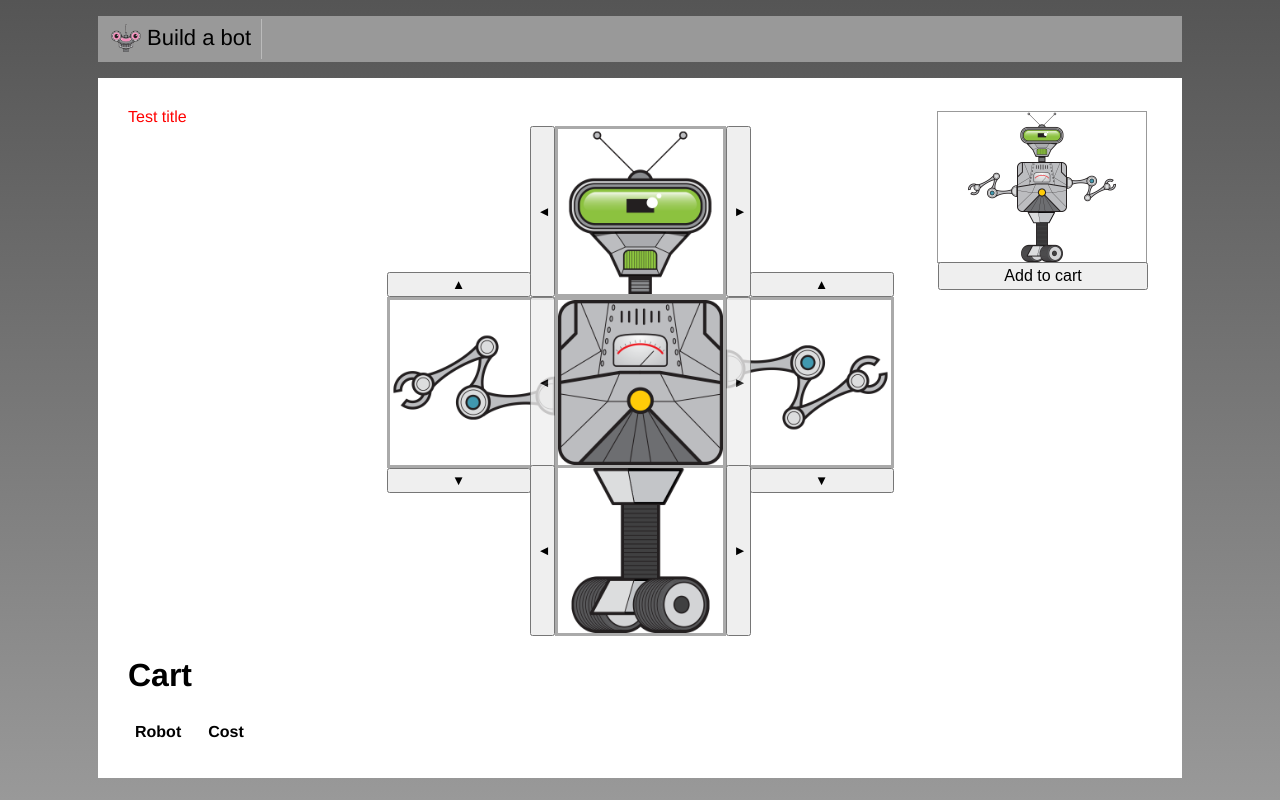
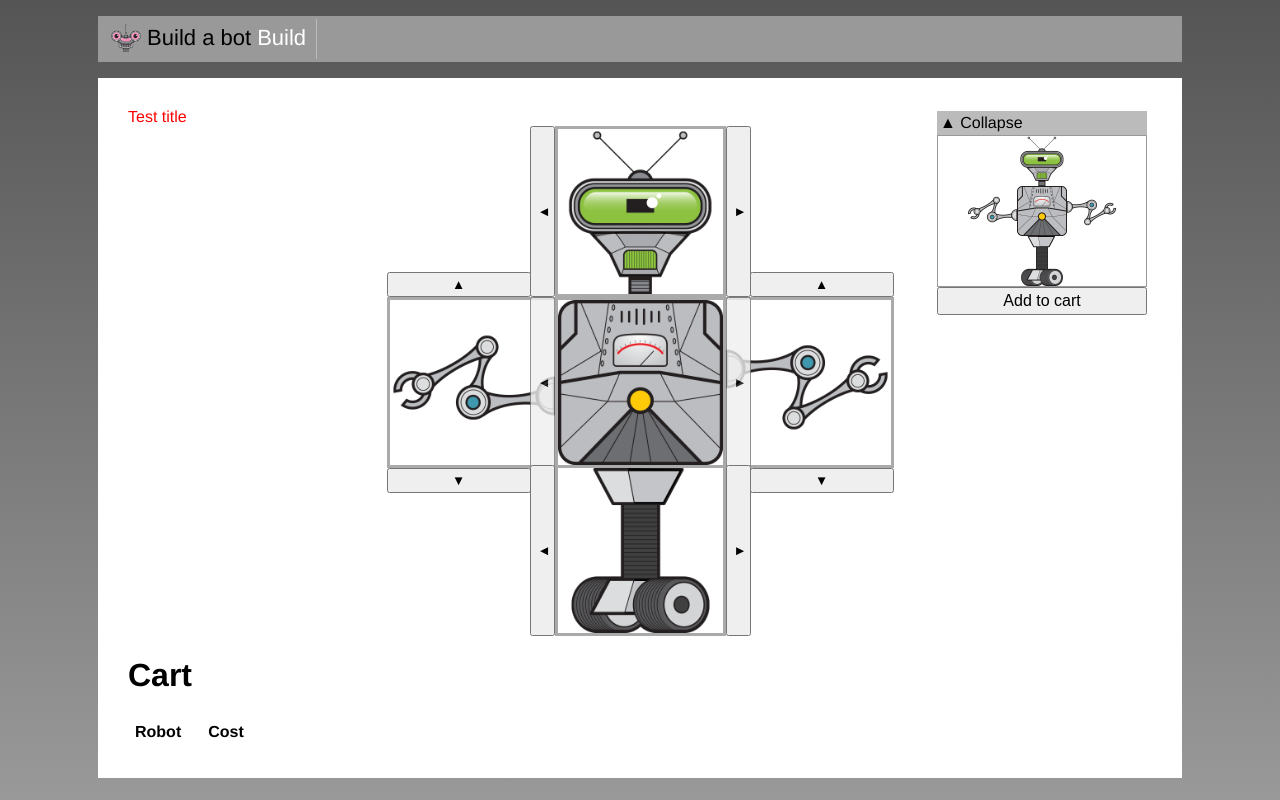
Before and after one commit to kimnovak/build-a-robot, a Vue app: page /#/build in a window 1280 px wide. Built offline with nearby package versions, Linux system fonts and the light colour scheme.

Commit message:
Add routes

```diff
--- a/package.json
+++ b/package.json
@@ -11,7 +11,8 @@
     "core-js": "^3.6.5",
     "node-sass": "^5.0.0",
     "sass-loader": "^10.1.0",
-    "vue": "^2.6.11"
+    "vue": "^2.6.11",
+    "vue-router": "^3.4.9"
   },
   "devDependencies": {
     "@vue/cli-plugin-babel": "~4.5.0",
--- a/src/App.vue
+++ b/src/App.vue
@@ -4,8 +4,13 @@
       <nav>
         <ul>
           <li class="nav-item">
-            <img class="logo" src="./assets/build-a-bot-logo.png" />
-            Build a bot
+            <router-link :to="{name: 'Home'}" class="nav-link" exact>
+              <img class="logo" src="./assets/build-a-bot-logo.png" />
+              Build a bot
+            </router-link>
+            <router-link :to="{name: 'Build'}" class="nav-link" exact>
+              Build
+            </router-link>
           </li>
         </ul>
       </nav>
@@ -14,19 +19,15 @@
       <div class="robot-name">
         Test title
       </div>
-      <RobotBuilder />
+      <router-view/>
     </main>
   </div>
 </template>
 
 <script>
-import RobotBuilder from './build/RobotBuilder.vue';
 
 export default {
   name: 'App',
-  components: {
-    RobotBuilder,
-  },
 };
 </script>
 
@@ -76,4 +77,11 @@ ul {
   vertical-align: middle;
   height: 30px;
 }
+.nav-link {
+  text-decoration: none;
+  color: inherit;
+}
+.router-link-active {
+  color: white;
+}
 </style>
--- a/src/home/HomePage.vue
+++ b/src/home/HomePage.vue
@@ -4,7 +4,7 @@
       <img class="robot" src="../assets/robot-home.png" aria-hidden="true" />
     </div>
     <div class="get-started">
-      <a href="">Get started</a> building your first robot!
+      <router-link to="/build">Get started</router-link> building your first robot!
     </div>
   </div>
 </template>
--- a/src/main.js
+++ b/src/main.js
@@ -1,8 +1,11 @@
 import Vue from 'vue';
 import App from './App.vue';
+
+import router from './router';
 
 Vue.config.productionTip = false;
 
 new Vue({
   render: (h) => h(App),
+  router,
 }).$mount('#app');
--- /dev/null
+++ b/src/parts/PartInfo.vue
@@ -0,0 +1,30 @@
+<template>
+  <div>
+    <h1>{{part.title}}</h1>
+    <div>
+      {{part.description}}
+    </div>
+  </div>
+</template>
+<script>
+import parts from '../data/parts';
+
+export default {
+  name: 'PartInfo',
+  props: {
+    partType: { type: String },
+    id: {
+      type: [Number, String],
+      validator(value) {
+        return Number.isInteger(Number(value));
+      },
+    },
+  },
+  computed: {
+    part() {
+      const { partType, id } = this.$route.params;
+      return parts[partType].find((part) => part.id === id);
+    },
+  },
+};
+</script>
--- /dev/null
+++ b/src/router/index.js
@@ -0,0 +1,28 @@
+import Vue from 'vue';
+import Router from 'vue-router';
+
+import HomePage from '../home/HomePage.vue';
+import RobotBuilder from '../build/RobotBuilder.vue';
+import PartInfo from '../parts/PartInfo.vue';
+
+Vue.use(Router);
+
+export default new Router({
+  routes: [
+    {
+      path: '/',
+      name: 'Home',
+      component: HomePage,
+    },
+    {
+      path: '/build',
+      name: 'Build',
+      component: RobotBuilder,
+    },
+    {
+      path: '/parts/:partType/:id',
+      name: 'Parts',
+      component: PartInfo,
+    },
+  ],
+});
--- /dev/null
+++ b/src/shared/CollapsibleSection.vue
@@ -0,0 +1,30 @@
+<template>
+  <div>
+    <div class="header">
+      <span v-if="open" @click="open = !open"> &#x25B2; Collapse </span>
+      <span v-if="!open" @click="open = !open"> &#x25BC; Expand </span>
+    </div>
+    <!-- Toggleable -->
+    <slot v-if="open">
+    </slot>
+  </div>
+</template>
+
+<script>
+export default {
+  name: 'CollapsibleSection',
+  data() {
+    return {
+      open: true,
+    };
+  },
+};
+</script>
+
+<style scoped>
+  .header {
+    background-color: #bbb;
+    padding: 3px;
+    cursor: pointer;
+  }
+</style>
```
Also changed, not shown: src/build/PartSelector.vue, src/build/RobotBuilder.vue, 1 other file (tests, documents, lock files or other folders).
